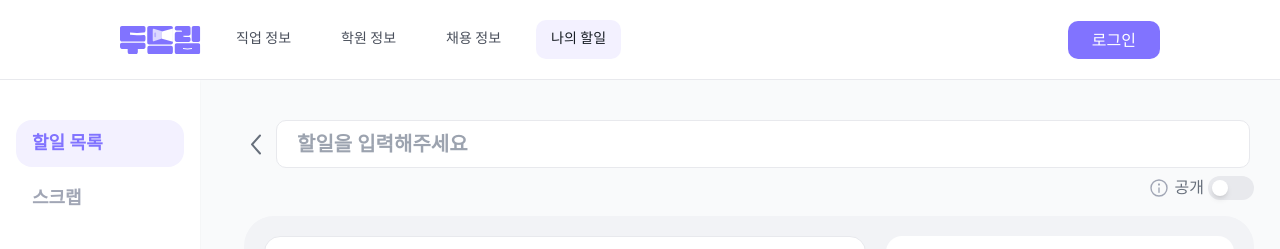
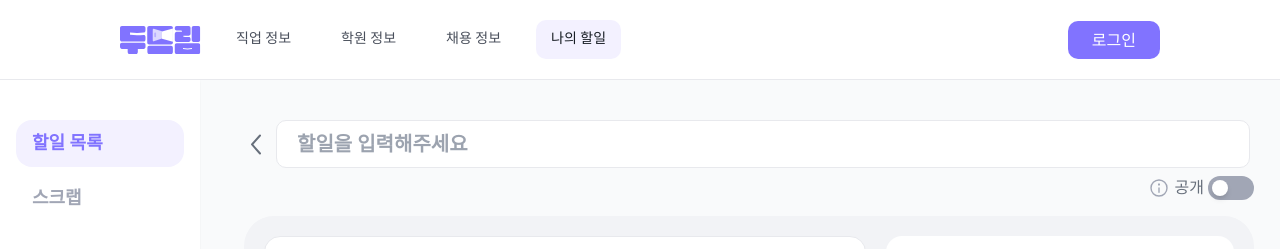
Before and after one commit to TEAM-DoDream/DoDream_FE, a React (Vite) app: page /mytodo/list in a window 1280 px wide. Shown: the top 249 px of the page. Built offline with nearby package versions, Linux system fonts and the light colour scheme; no server answers.

Commit message:
feat : [#141] 토글 버튼 ui 수정

```diff
--- a/src/common/Toggle.tsx
+++ b/src/common/Toggle.tsx
@@ -7,7 +7,7 @@ const ToggleButton = () => {
     <button
       onClick={() => setIsOn(!isOn)}
       className={`flex h-[24px] w-[46px] items-center rounded-full p-1 duration-300 ${
-        isOn ? 'bg-purple-200' : 'bg-gray-200'
+        isOn ? 'bg-purple-500' : 'bg-gray-400'
       }`}
       aria-pressed={isOn}
       role="switch"
```
